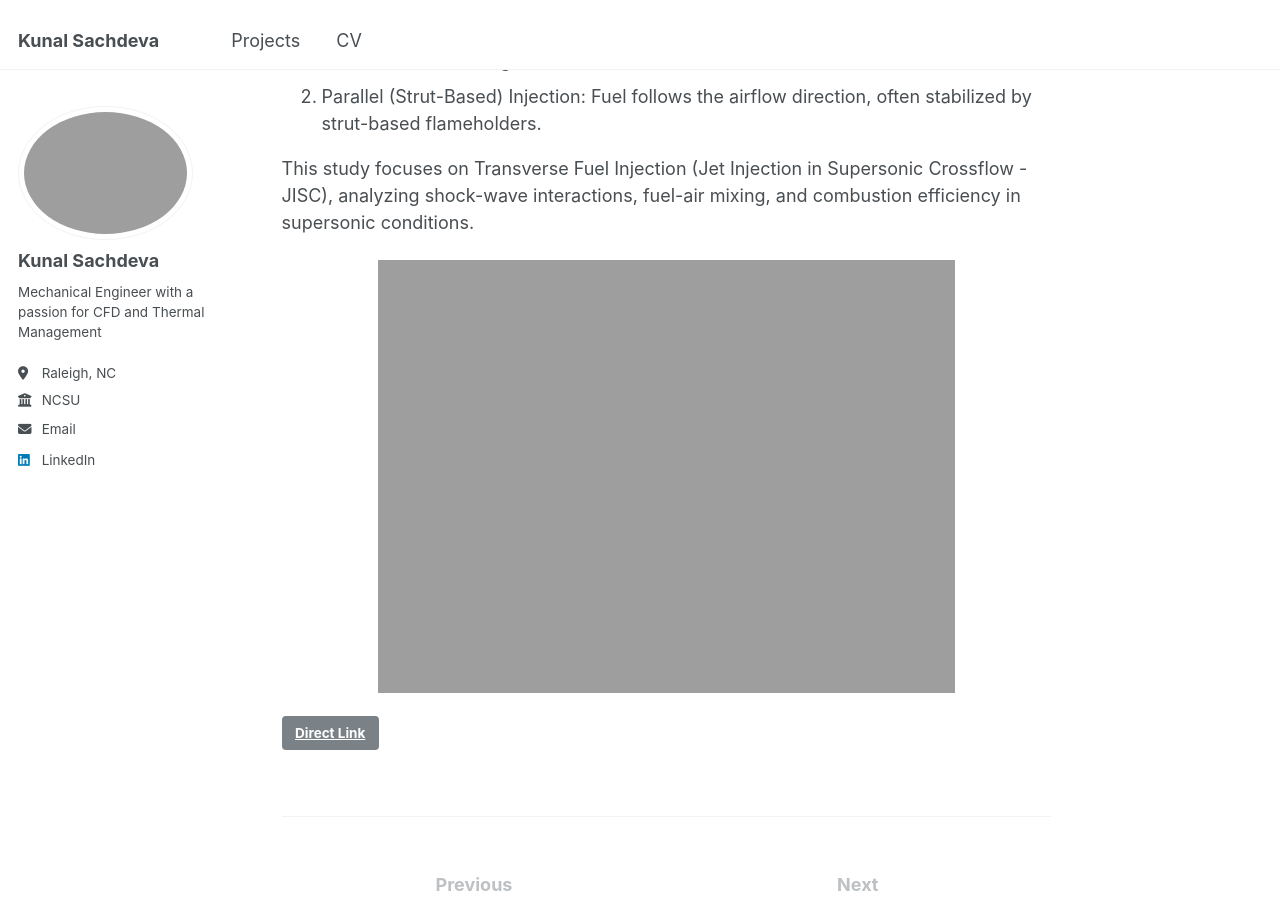
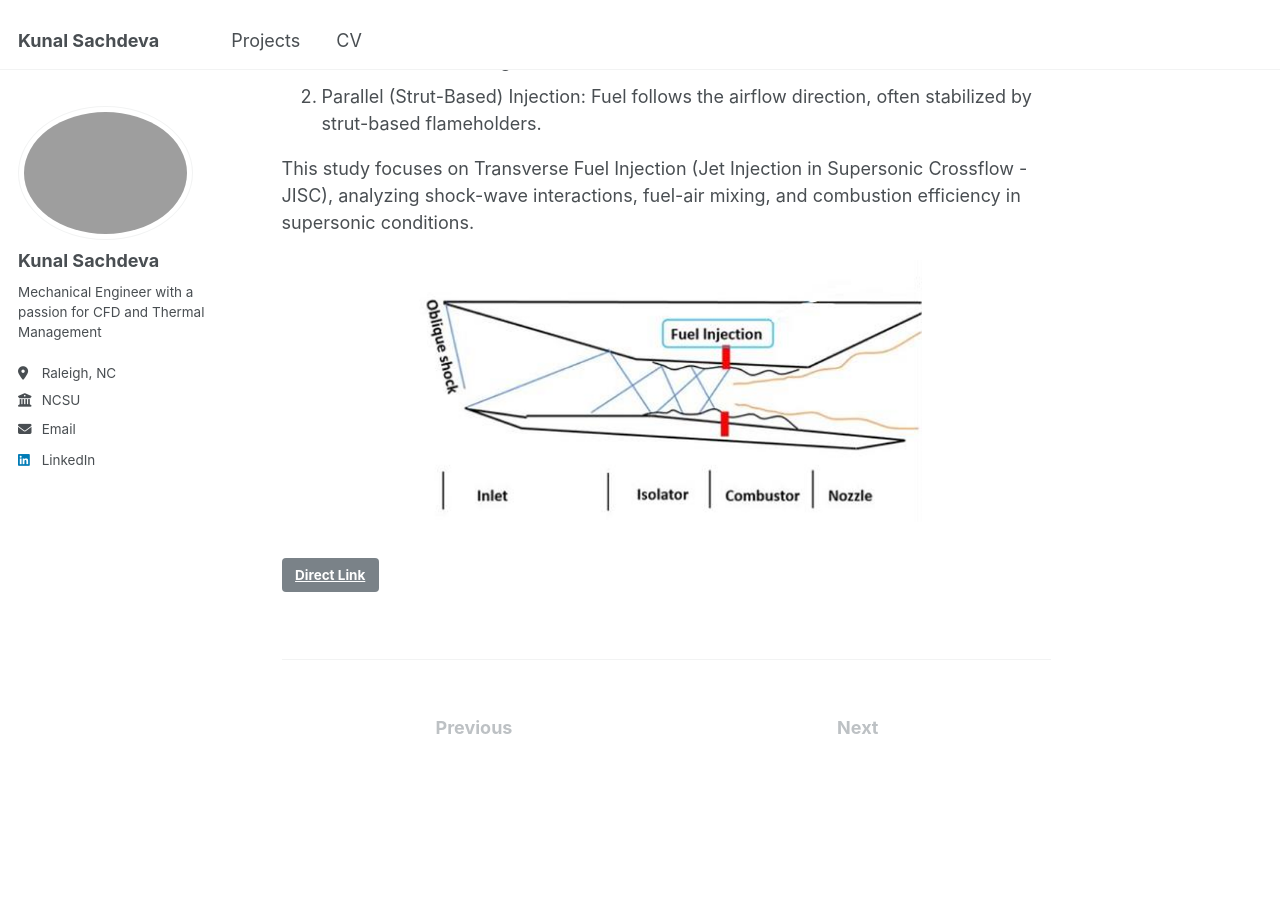
Before and after one commit to sachdevakunal/sachdevakunal.github.io, a Jekyll site: the page built from _projects/iit_kgp.md, in a window 1280 px wide and 900 px high, scrolled down 647 px. Built offline with Jekyll 4.4.1, drawn with Linux system fonts in a browser that asks for light colours.

Commit message:
Update iit_kgp.md

```diff
--- a/_projects/iit_kgp.md
+++ b/_projects/iit_kgp.md
@@ -20,5 +20,5 @@ Fuel injection strategies include:
 This study focuses on Transverse Fuel Injection (Jet Injection in Supersonic Crossflow - JISC), analyzing shock-wave interactions, fuel-air mixing, and combustion efficiency in supersonic conditions.
 
 <p align="center">
-  <img src="https://sachdevakunal.github.io/images/jisc_diagram.png" width="75%">
+  <img src="https://sachdevakunal.github.io/images/iit_kgp/jisc.png" width="75%">
 </p>
```
